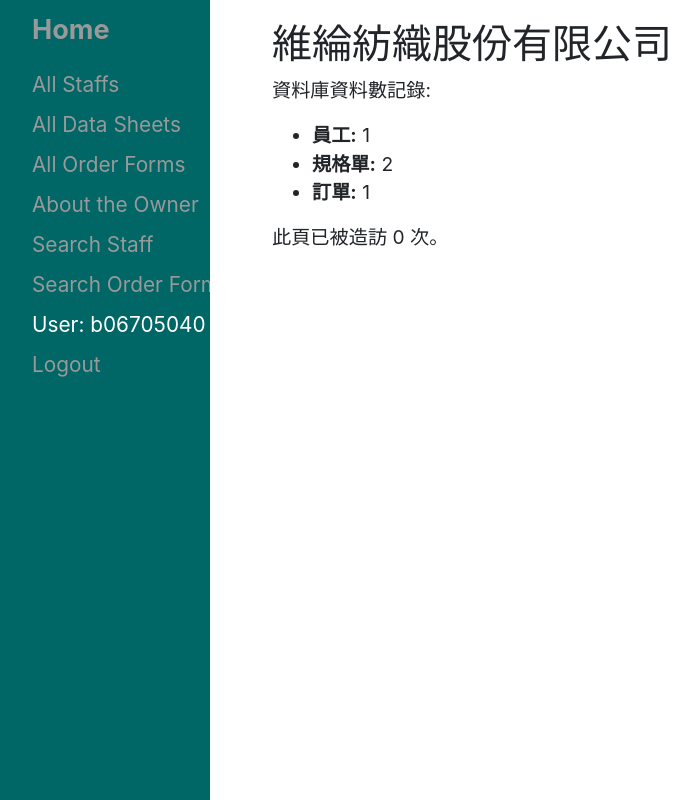
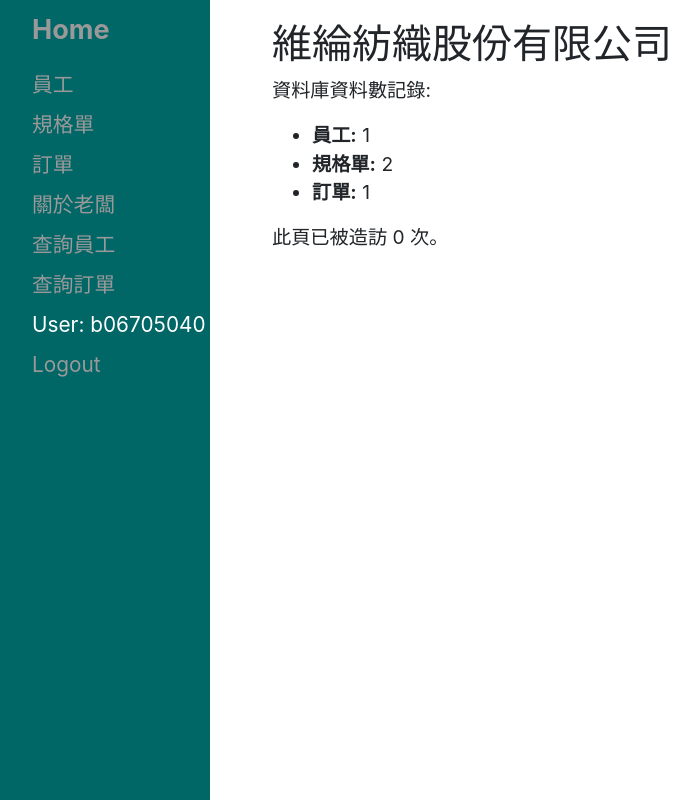
Before and after one commit to St-Ren/Order-Management-System_SAD-G10, a Django app: page /onlineOrderSystem/ in a window 1280 px wide. Shown: the whole page, without its empty margins (3-702 px from the left). Run offline with Django 3.2, Linux system fonts and the light colour scheme; a user stored in the database is signed in; data comes from the database, SQL or seed files in the repository; some libraries are stand-ins or nearby versions.

Commit message:
changedHomePageLanguage

```diff
--- a/SADFinal/templates/base_generic.html
+++ b/SADFinal/templates/base_generic.html
@@ -28,12 +28,12 @@
       {% block sidebar %}
         <ul class="sidebar-nav">
           <li class="sidebar-brand" style="font-size:1.3em;font-weight:bold"><a href="{% url 'index' %}">Home</a></li>
-          <li><a href="{% url 'staff' %}">All Staffs</a></li>
-          <li><a href="{% url 'datasheet' %}">All Data Sheets</a></li>
-          <li><a href="{% url 'orderform' %}">All Order Forms</a></li>
-          <li><a href="{% url 'boss' %}">About the Owner</a></li>
-          <li><a href="{% url 'staff_search' %}">Search Staff</a></li>
-          <li><a href="{% url 'orderform_search' %}">Search Order Form</a></li>
+          <li><a href="{% url 'staff' %}">員工</a></li>
+          <li><a href="{% url 'datasheet' %}">規格單</a></li>
+          <li><a href="{% url 'orderform' %}">訂單</a></li>
+          <li><a href="{% url 'boss' %}">關於老闆</a></li>
+          <li><a href="{% url 'staff_search' %}">查詢員工</a></li>
+          <li><a href="{% url 'orderform_search' %}">查詢訂單</a></li>
           {% if user.is_authenticated %}
             <li>User: {{ user.get_username }}</li>
             <li><a href="{% url 'logout'%}?next={{request.path}}">Logout</a></li>
```
